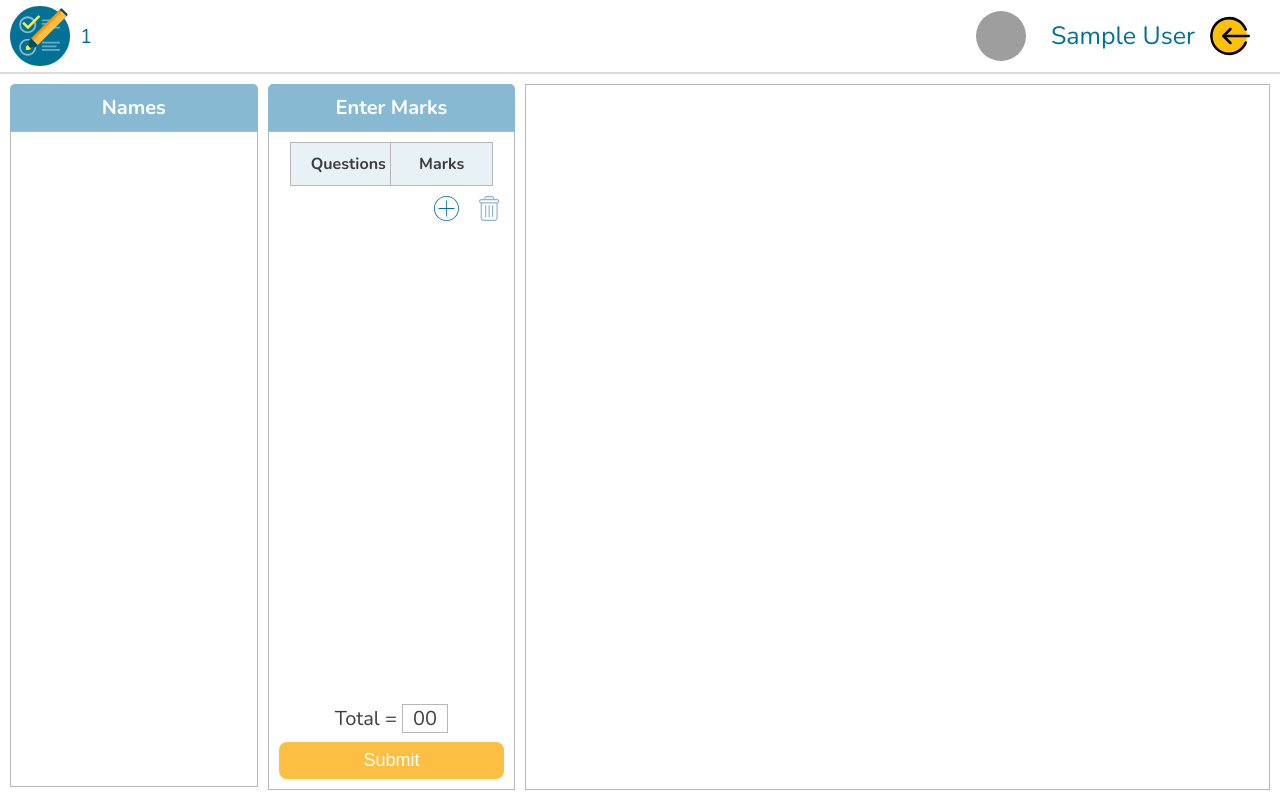
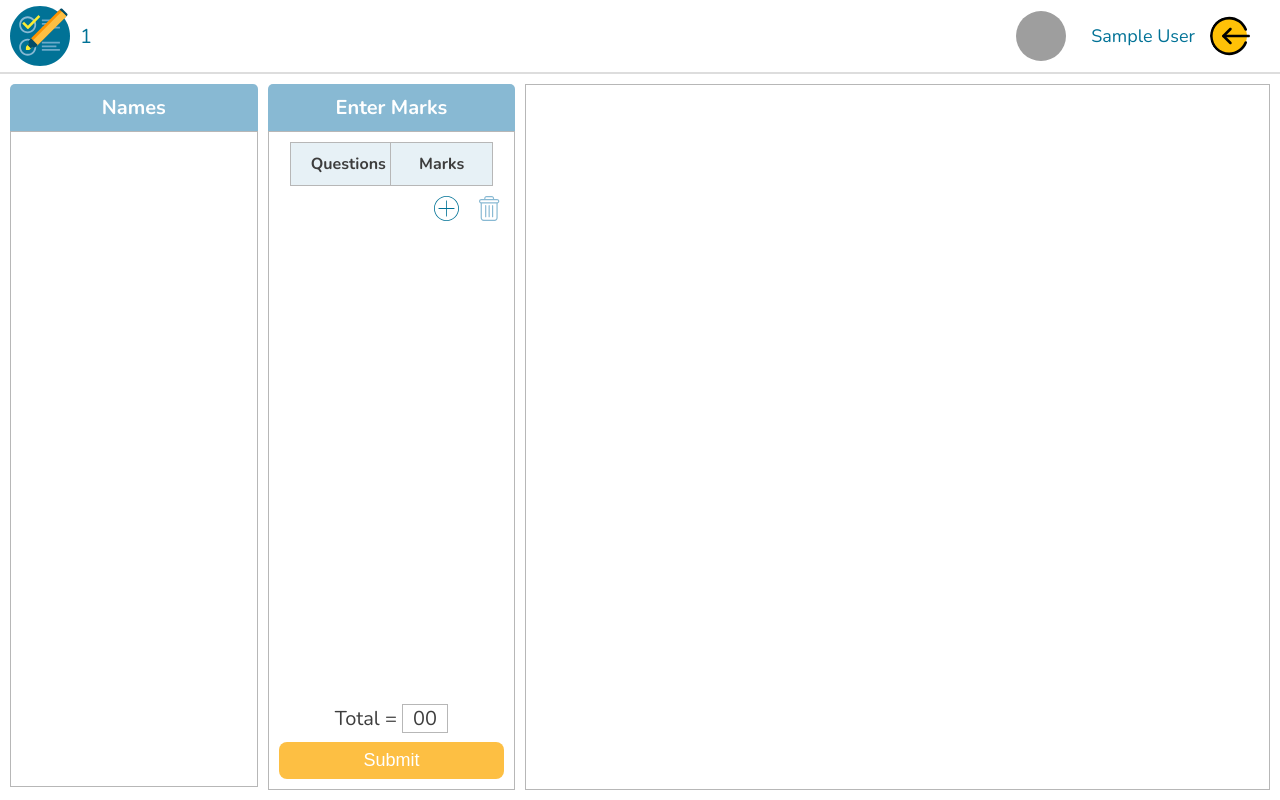
Before and after one commit to 404-Coders/exam_evaluate, a PHP site: page /marks-evaluator/index.php in a window 1280 px wide. Run offline with PHP 8.4, Linux system fonts and the light colour scheme; the visitor is signed in with stand-in values (Sample User, id 1); data comes from the database, SQL or seed files in the repository; data that the repository does not hold is empty; grey boxes are pictures that could not be loaded.

Commit message:
nav bar font reduced

```diff
--- a/dist/css/style.css
+++ b/dist/css/style.css
@@ -163,7 +163,7 @@ a {
 }
 
 .nav__name {
-  font-size: 25px;
+  font-size: 18px;
   color: #017296;
 }
 
--- a/resources/scss/marks-evaluator/_navbar.scss
+++ b/resources/scss/marks-evaluator/_navbar.scss
@@ -52,7 +52,7 @@
     }
 
     &__name{
-        font-size: 25px;
+        font-size: 18px;
         color:$primary;
     }
 
```
